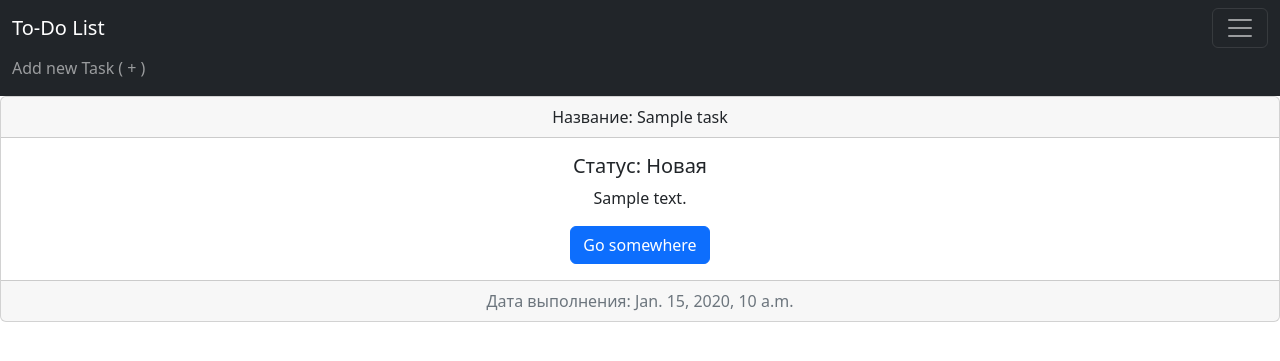
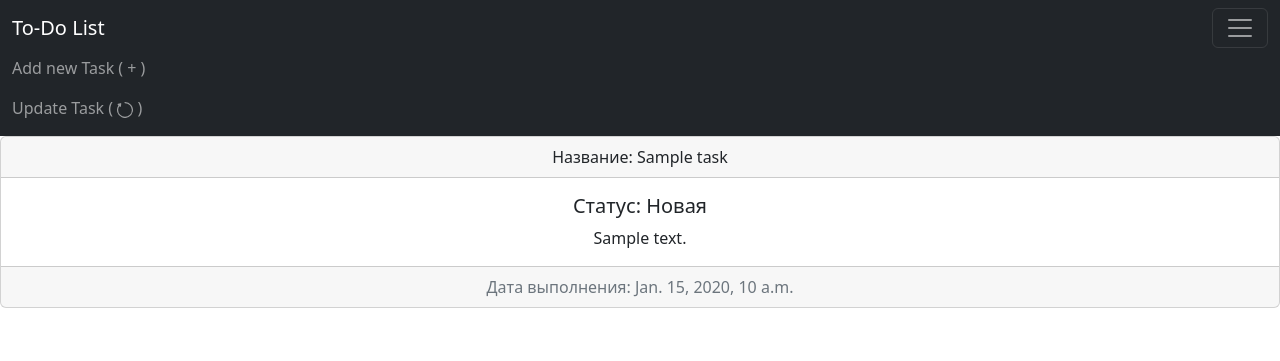
Before and after one commit to Jumych/homework46, a Django app: page /task/1/ in a window 1280 px wide, after a click that opens the changed part. Shown: the top 361 px of the page. Run offline with Django 4.2, Linux system fonts and the light colour scheme; tables that the repository leaves empty hold one stand-in row (values such as "Sample post").

Commit message:
Добавил обновление задачи

```diff
--- a/to_do_list/urls.py
+++ b/to_do_list/urls.py
@@ -15,11 +15,12 @@ Including another URLconf
 """
 from django.contrib import admin
 from django.urls import path
-from webapp.views import index_view, add_task, task_view
+from webapp.views import index_view, add_task, task_view,task_update_view
 
 urlpatterns = [
     path('admin/', admin.site.urls),
     path('', index_view, name='index'),
     path('task/add/', add_task, name='task_add'),
     path('task/<int:pk>/', task_view, name='task_view'),
+    path('task/<int:pk>/update', task_update_view, name='task_update'),
 ]
--- a/webapp/templates/task_view.html
+++ b/webapp/templates/task_view.html
@@ -3,6 +3,11 @@
 
     <li class="nav-item">
           <a class="nav-link" href="{% url 'task_add' %}">Add new Task ( + )</a>
+        </li>
+    <li class="nav-item">
+          <a class="nav-link" href="{% url 'task_update' task.pk %}">Update Task ( <svg xmlns="http://www.w3.org/2000/svg" width="16" height="16" fill="currentColor" class="bi bi-bootstrap-reboot" viewBox="0 0 16 16">
+  <path d="M1.161 8a6.84 6.84 0 1 0 6.842-6.84.58.58 0 1 1 0-1.16 8 8 0 1 1-6.556 3.412l-.663-.577a.58.58 0 0 1 .227-.997l2.52-.69a.58.58 0 0 1 .728.633l-.332 2.592a.58.58 0 0 1-.956.364l-.643-.56A6.812 6.812 0 0 0 1.16 8z"/>
+</svg> )</a>
         </li>
 {% endblock %}
 
@@ -14,7 +19,7 @@
   <div class="card-body">
     <h5 class="card-title">Статус: {{ task.get_status_display }}</h5>
     <p class="card-text" style="white-space: pre-wrap">{{ task.description }}</p>
-    <a href="#" class="btn btn-primary">Go somewhere</a>
+
   </div>
   <div class="card-footer text-muted">
     Дата выполнения: {{ task.deadline}}
--- a/webapp/views.py
+++ b/webapp/views.py
@@ -28,3 +28,17 @@ def add_task(request):
             deadline = None
         new_task = Task.objects.create(title=title, status=status, deadline=deadline, description=description)
         return redirect('task_view', pk=new_task.pk)
+
+def task_update_view(request, pk):
+    task = get_object_or_404(Task, pk=pk)
+    if request.method == "GET":
+        return render(request, 'task_update.html', {'task': task, 'statuses': STATUS_CHOICES})
+    elif request.method == "POST":
+        task.title = request.POST.get('title')
+        task.status = request.POST.get('status')
+        task.deadline = request.POST.get('deadline')
+        task.description = request.POST.get('description')
+        if not task.deadline:
+            task.deadline = None
+        task.save()
+        return redirect('task_view', pk=task.pk)
```
Also changed, not shown: webapp/templates/task_update.html (added, +25 -0 lines).
